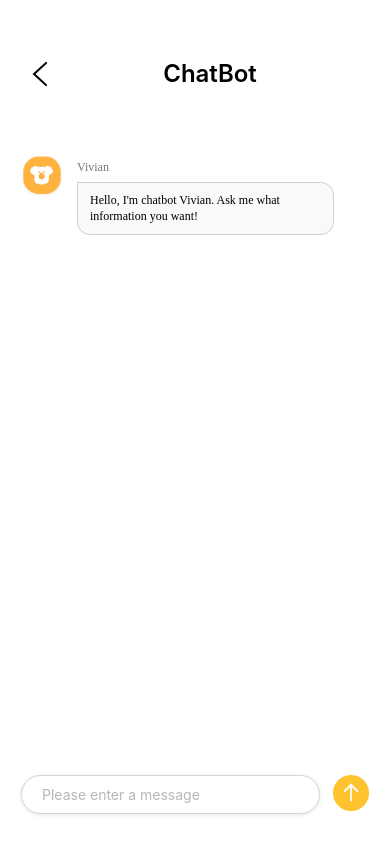
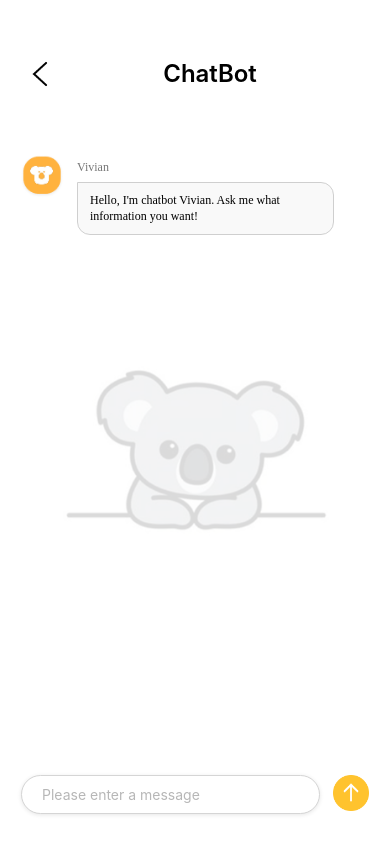
Before and after one commit to 2025-OZMate/OzMate-ReactNative, a React Native app: screen / in a window 390 px wide. Built offline with nearby package versions, Linux system fonts and the light colour scheme.

Commit message:
feat : 챗봇 뒤에 코알라 사진 추가

```diff
--- a/screens/Chatbot/Chatbot.tsx
+++ b/screens/Chatbot/Chatbot.tsx
@@ -36,11 +36,18 @@ export default function ChatBot() {
     }
     return (
         <View style={{ flex: 1, backgroundColor: "#FFF" }}>
+            <Image source={require('../../assets/images/chatbotBackgroundImg.png')}
+                style={styles.backgroundImage}
+                resizeMode="contain"
+            />
+
+            <View style={{ flex: 1 }}>
                 <View style={styles.headerContainer}>
                     <PrevBtn address="Home" />
                     <Text style={styles.chatBotTxt}>ChatBot</Text>
                 </View>
                 <ScrollView style={{ flex: 1, height: 500, marginBottom: 70 }}>
+
                     <AnswerVivian
                         borderColor="#CFCFCF"
                         user={"Vivian"}
@@ -87,9 +94,19 @@ export default function ChatBot() {
                     </TouchableOpacity>
                 </View>
             </View>
+        </View >
     )
 }
 const styles = StyleSheet.create({
+    backgroundImage: {
+        position: 'absolute',
+        top: '5%',
+        left: '5%',
+        width: '90%',
+        height: '90%',
+        alignSelf: 'center',
+        zIndex: -1,
+    },
     meAllContainer: { alignSelf: "flex-end" },
     vivianImg: { width: 44, height: 44 },
     vivian: { fontFamily: "Pretendard-Regaular", fontSize: 12, color: "#777", marginBottom: 7, marginTop: 6 },
--- a/screens/ExchangeRate/ExchangeRate.tsx
+++ b/screens/ExchangeRate/ExchangeRate.tsx
@@ -4,6 +4,11 @@ import RateButton from "../../components/common/RateButton";
 import PrevBtn from "../../components/common/PrevBtn";
 import CalculateCard from "../../components/common/CalculateCard";
 import { useNavigation } from "@react-navigation/native";
+import { StackNavigationProp } from "@react-navigation/stack";
+type RootStackParamList = {
+    [key: string]: undefined
+}
+type NavigationProp = StackNavigationProp<RootStackParamList>
 export default function ExchangeRate() {
     const [krw, setKrw] = useState('');
     const [Aud, setAud] = useState(null);
@@ -23,11 +28,11 @@ export default function ExchangeRate() {
         }
     }
 
-    const navigation = useNavigation()
+    const navigation = useNavigation<NavigationProp>()
 
     function Prev() {
         return (
-            <TouchableOpacity onPress={() => navigation.navigate('Home')}>
+            <TouchableOpacity onPress={() => navigation.navigate('SelectInformation')}>
                 <Image source={require('../../assets/images/prev.png')}
                     style={{ width: 38, height: 38, marginLeft: 15 }} />
             </TouchableOpacity>
```
Lines whose indentation alone changed are shown as unchanged.
